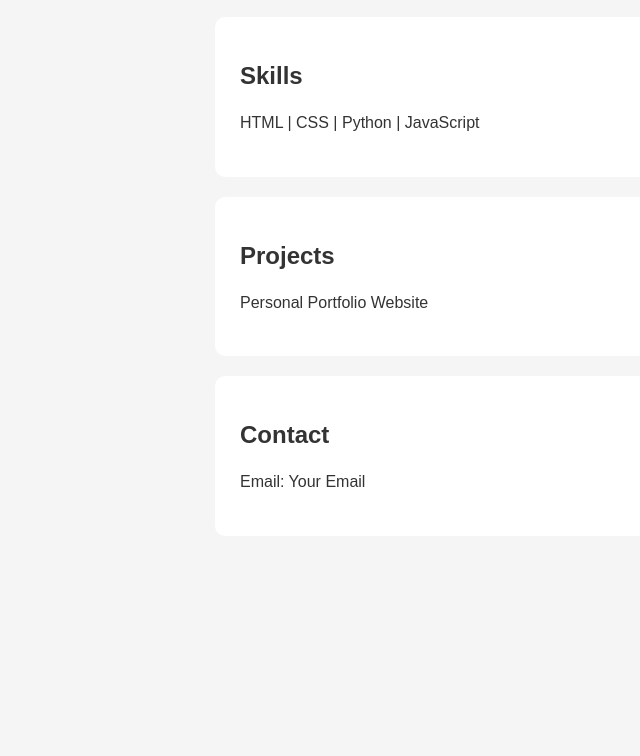
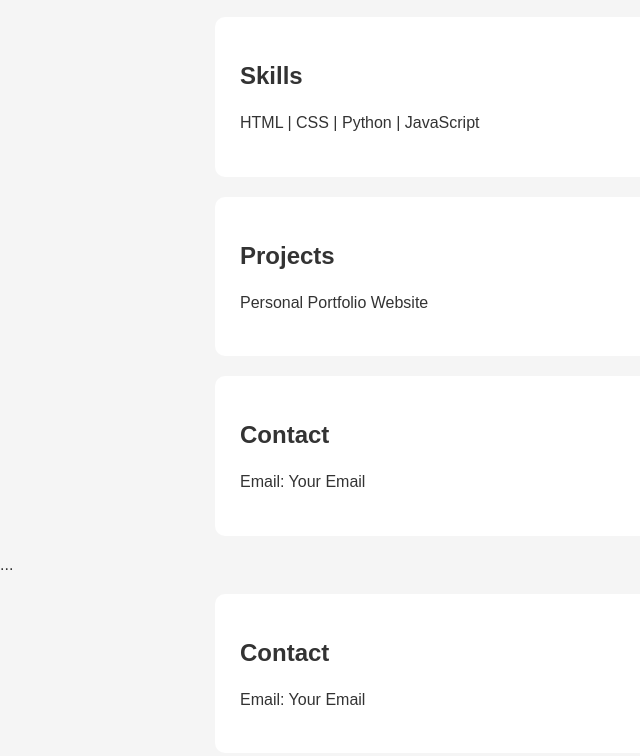
Before and after one commit to sowmyasrikommanaboina-byte/Personal-portfolio-, a plain HTML site: page Index.html in a window 1280 px wide. Shown: the part 630-1386 px from the top of the page, without its empty margins (0-640 px from the left). Before the commit the page ends 1186 px from the top, so only its background shows below. Drawn offline with Linux system fonts and the light colour scheme.

Commit message:
Update Index.html

```diff
--- a/Index.html
+++ b/Index.html
@@ -3,8 +3,8 @@
 <head>
     <title>Sowmya Sri - Personal Portfolio</title>
     <link rel="stylesheet" href="style.css">
+    <script src="script.js"></script>
 </head>
-
 <body>
 
     <header>
@@ -41,6 +41,12 @@
         <h2>Contact</h2>
         <p>Email: Your Email</p>
     </section>
+...
+<section>
+    <h2>Contact</h2>
+    <p>Email: Your Email</p>
+</section>
 
+<script src="script.js"></script>
 </body>
-  </html>
+</html>
```
